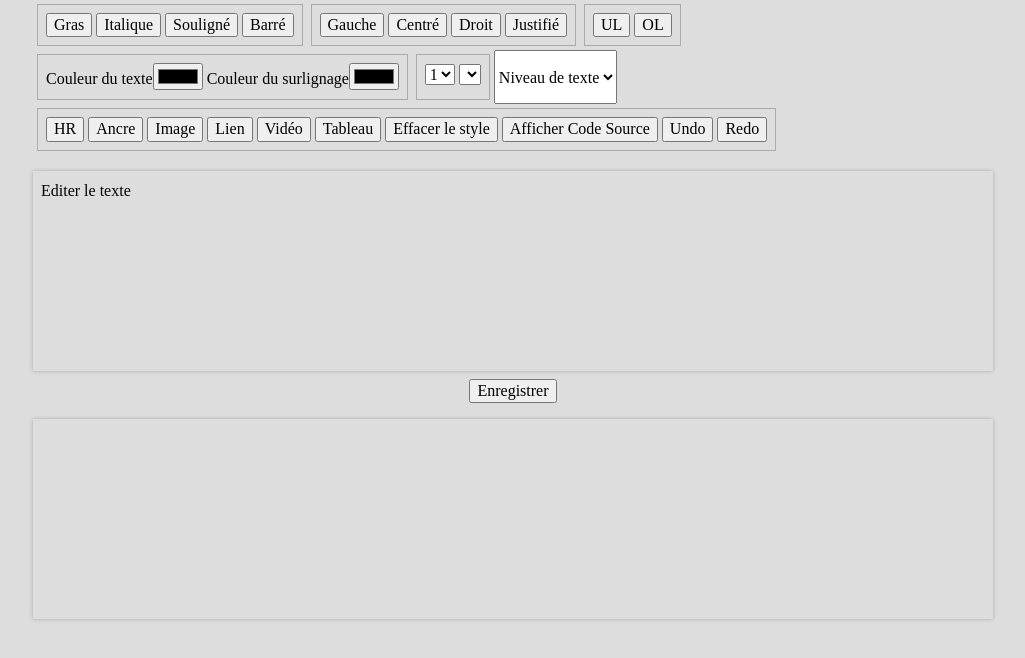
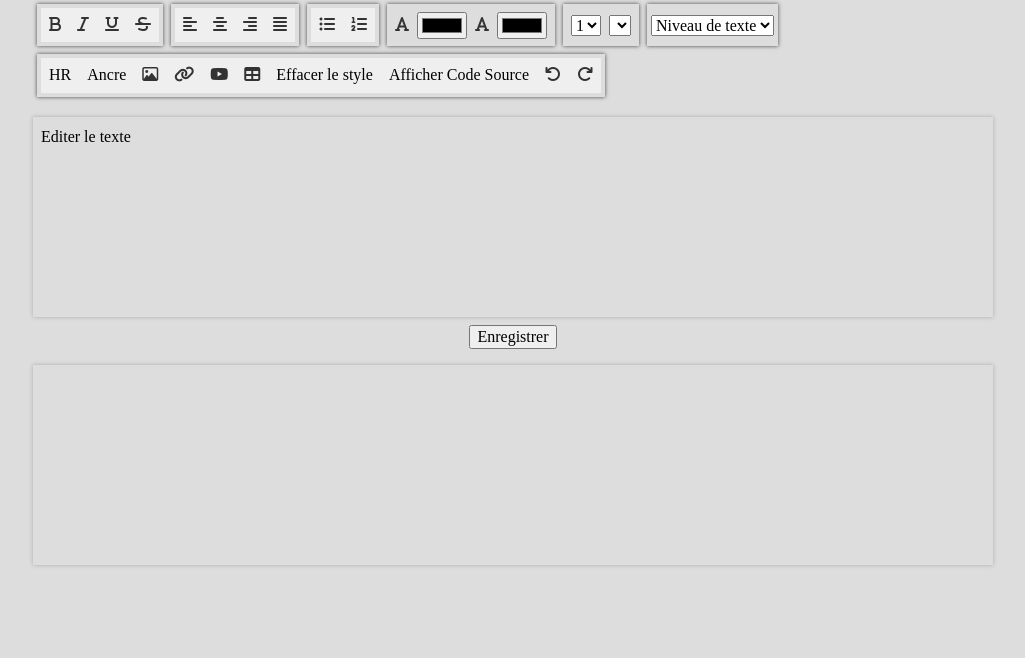
Before and after one commit to ThibaultCarmantrand/html-editor, a website: page src/index.html in a window 1280 px wide. Shown: the whole page, without its empty margins (127-1152 px from the left). Drawn offline with nearby package versions, Linux system fonts and the light colour scheme; files that its build step writes are made by us from their sources.

Commit message:
Added: some icons from FontAwesome

```diff
--- a/src/assets/scss/styles.scss
+++ b/src/assets/scss/styles.scss
@@ -26,10 +26,34 @@ main {
 }
 
 .controls section {
-  padding: 0.8rem;
-  border: 1px solid #aaa;
+  display: flex;
+  justify-content: space-between;
+  align-items: center;
+  padding: 0.4rem;
   margin: 0.4rem;
+  box-shadow: 0 0 4px #444;
 }
+
+  .controls button {
+    border: 0;
+    padding: 0.8rem;
+    cursor: pointer;
+
+    &:hover {
+      background-color: #eee;
+    }
+  }
+
+  .controls .fa {
+    color: #333;
+    position: relative;
+  }
+
+  .colors > *,
+  .font-config > * {
+    margin: 0 0.4rem;
+  }
+
 
 
 .editor-input {
--- a/src/index.html
+++ b/src/index.html
@@ -5,34 +5,36 @@
   <title>HTML Editor</title>
   <link rel="stylesheet" href="https://cdnjs.cloudflare.com/ajax/libs/normalize/5.0.0/normalize.min.css">
   <link rel="stylesheet" href="./assets/css/min/styles.min.css">
+  <script src="https://use.fontawesome.com/465909e527.js"></script>
 </head>
 <body>
 
 <main>
   <section class="controls">
+
     <section class="text-formatting">
-      <button id="ctrl_bold" onclick="command('bold');">Gras</button>
-      <button id="ctrl_italic" onclick="command('italic');">Italique</button>
-      <button id="ctrl_underline" onclick="command('underline');">Souligné</button>
-      <button id="ctrl_crossed" onclick="command('strikeThrough');">Barré</button>
+      <button id="ctrl_bold" onclick="command('bold');"><i class="fa fa-bold"></i></button>
+      <button id="ctrl_italic" onclick="command('italic');"><i class="fa fa-italic"></i></button>
+      <button id="ctrl_underline" onclick="command('underline');"><i class="fa fa-underline"></i></button>
+      <button id="ctrl_crossed" onclick="command('strikeThrough');"><i class="fa fa-strikethrough"></i></button>
     </section>
 
     <section class="text-alignment">
-      <button id="ctrl_left" onclick="command('justifyLeft');">Gauche</button>
-      <button id="ctrl_center" onclick="command('justifyCenter');">Centré</button>
-      <button id="ctrl_right" onclick="command('justifyRight');">Droit</button>
-      <button id="ctrl_justify" onclick="command('justifyFull');">Justifié</button>
+      <button id="ctrl_left" onclick="command('justifyLeft');"><i class="fa fa-align-left"></i></button>
+      <button id="ctrl_center" onclick="command('justifyCenter');"><i class="fa fa-align-center"></i></button>
+      <button id="ctrl_right" onclick="command('justifyRight');"><i class="fa fa-align-right"></i></button>
+      <button id="ctrl_justify" onclick="command('justifyFull');"><i class="fa fa-align-justify"></i></button>
     </section>
 
     <section class="lists">
-      <button id="ctrl_ul" onclick="command('insertUnorderedList');">UL</button>
-      <button id="ctrl_ol" onclick="command('insertOrderedList');">OL</button>
+      <button id="ctrl_ul" onclick="command('insertUnorderedList');"><i class="fa fa-list-ul"></i></button>
+      <button id="ctrl_ol" onclick="command('insertOrderedList');"><i class="fa fa-list-ol"></i></button>
     </section>
 
 
     <section class="colors">
-      <label for="ctrl_txt_color">Couleur du texte</label><input type="color" name="ctrl_txt_color" id="ctrl_txt-color" onchange="command('foreColor', this.value)">
-      <label for="ctrl_bg_color">Couleur du surlignage</label><input type="color" name="ctrl_bg_color" id="ctrl_bg-color" onchange="command('hiliteColor', this.value)">
+      <label for="ctrl_txt_color"><i class="fa fa-font txt-color-icon"></i></label><input type="color" name="ctrl_txt_color" id="ctrl_txt-color" onchange="command('foreColor', this.value)">
+      <label for="ctrl_bg_color"><i class="fa fa-font bg-color-icon"></i></label><input type="color" name="ctrl_bg_color" id="ctrl_bg-color" onchange="command('hiliteColor', this.value)">
     </section>
 
 
@@ -51,6 +53,7 @@
       </select>
     </section>
 
+    <section>
       <select name="formatting" onchange="command('formatBlock', this.value); this.selectedIndex = 0;">
         <option value="">Niveau de texte</option>
         <option value="H1">h1</option>
@@ -64,18 +67,19 @@
         <option value="pre">pre</option>
         <option value="blockquote">blockquote</option>
     </select>
+    </section>
 
     <section class="others">
       <button id="ctrl_hr"  onclick="command('insertHorizontalRule');">HR</button>
       <button id="ctrl_anchor">Ancre</button>
-      <button id="ctrl_image" onclick="command('insertImage');">Image</button>
-      <button id="ctrl_link" onclick="command('createLink');">Lien</button>
-      <button id="ctrl_video">Vidéo</button>
-      <button id="ctrl_array">Tableau</button>
+      <button id="ctrl_image" onclick="command('insertImage');"><i class="fa fa-image"></i></button>
+      <button id="ctrl_link" onclick="command('createLink');"><i class="fa fa-link"></i></button>
+      <button id="ctrl_video"><i class="fa fa-youtube-play"></i></button>
+      <button id="ctrl_array"><i class="fa fa-table"></i></button>
       <button id="ctrl_delete-formatting" onclick="command('removeFormat');">Effacer le style</button>
       <button id="ctrl_show-source">Afficher Code Source</button>
-      <button id="ctrl_undo" onclick="command('undo')">Undo</button>
-      <button id="ctrl_redo" onclick="command('redo')">Redo</button>
+      <button id="ctrl_undo" onclick="command('undo')"><i class="fa fa-rotate-left"></i></button>
+      <button id="ctrl_redo" onclick="command('redo')"><i class="fa fa-rotate-right"></i></button>
 
     </section>
   </section>
```
Also changed, not shown: dist/assets/css/min/styles.min.css, dist/assets/css/styles.css, dist/index.html. Lines whose indentation alone changed are shown as unchanged.
